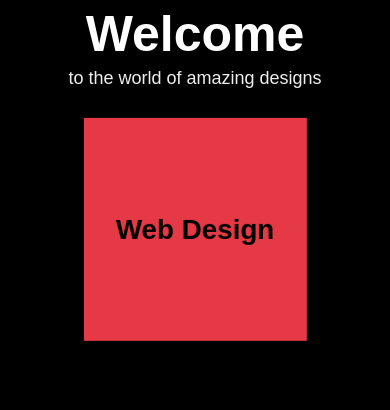
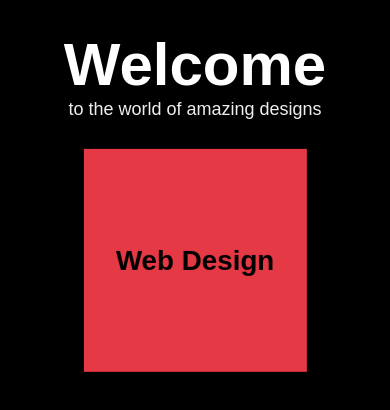
Before and after one commit to Jadslog/07-3DCube, a plain HTML site: page index.html in a window 390 px wide. Drawn offline with Linux system fonts and the light colour scheme.

Commit message:
update font css

```diff
--- a/style.css
+++ b/style.css
@@ -101,8 +101,8 @@ header .sub-heading {
     }
 
     header h1 {
-        margin: 5px 0;
-        font-size: 50px;
+        margin-top: 30px;
+        font-size: 60px;
     }
 
     header .sub-heading {
```
